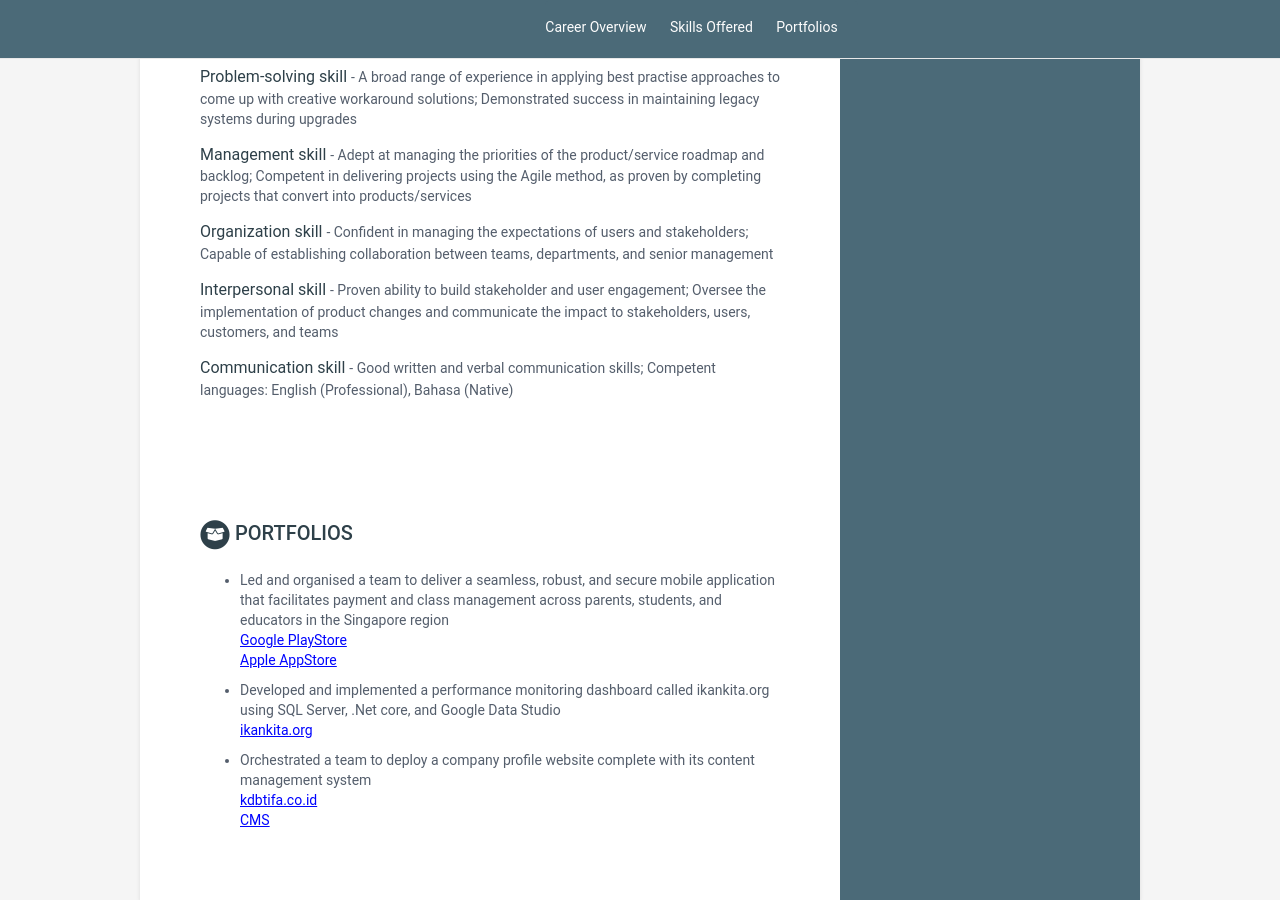
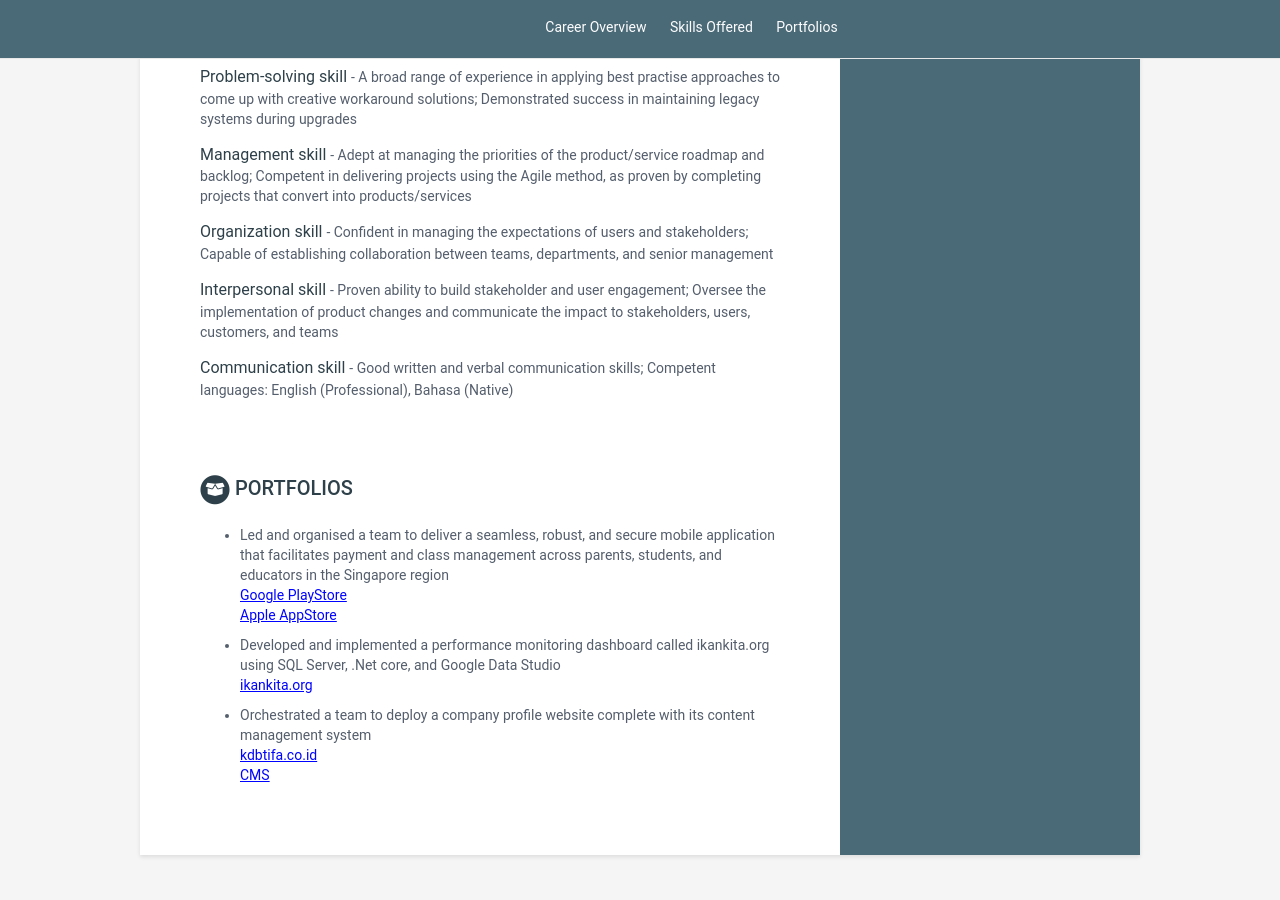
Before and after one commit to hz81/cv-se001, a Jekyll site: the page built from index.html, in a window 1280 px wide and 900 px high, scrolled down 3271 px. Built offline with Jekyll 4.4.1, drawn with Linux system fonts in a browser that asks for light colours; after the commit the page ends 4126 px from its top, so only the background shows below that.

Commit message:
Update skills-attributes.html

```diff
--- a/_includes/skills-attributes.html
+++ b/_includes/skills-attributes.html
@@ -1,7 +1,7 @@
 {% assign skills-attributes = site.data.data.skills-attributes %}
 {% if skills-attributes %}
 <div class="gap-navbar"></div>
-  <section class="section skills-a-section">
+  <sectionwithgap class="section skills-a-section">
     <h2 class="section-title">
       <span class="fa-stack fa-xs">
         <i class="fas fa-circle fa-stack-2x"></i>
```
